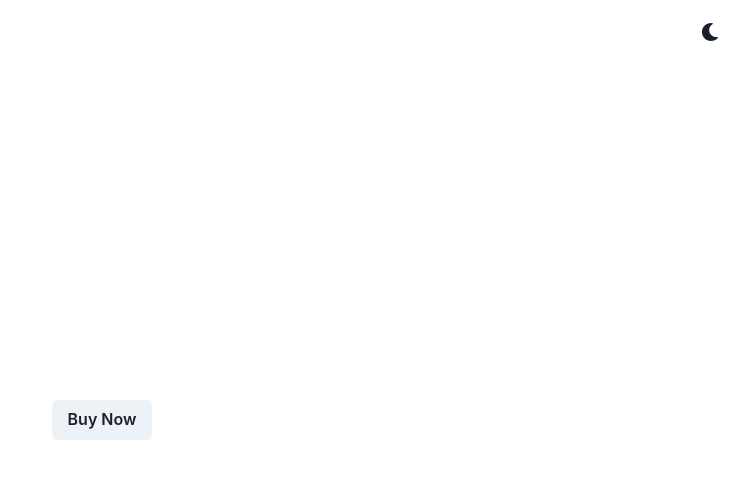
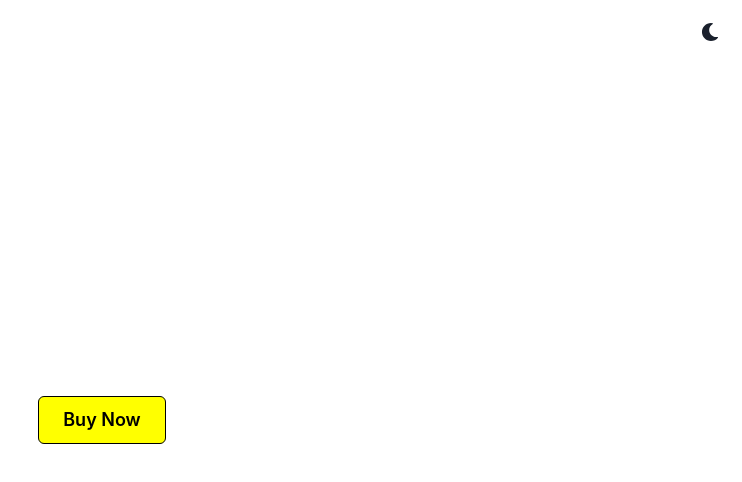
Before and after one commit to changviv/animations, a React (Create React App) app: page / in a window 1280 px wide. Shown: the top 482 px of the page, without its empty margins (538-1280 px from the left). Built offline with nearby package versions, Linux system fonts and the light colour scheme.

Commit message:
add styling to button, challenge day 1 finish

```diff
--- a/public/index.html
+++ b/public/index.html
@@ -9,7 +9,7 @@
       name="description"
       content="Web site created using create-react-app"
     />
-    <link rel="apple-touch-icon" href="%PUBLIC_URL%/logo192.png" />
+    <!-- <link rel="apple-touch-icon" href="%PUBLIC_URL%/logo192.png" /> -->
     <!--
       manifest.json provides metadata used when your web app is installed on a
       user's mobile device or desktop. See https://developers.google.com/web/fundamentals/web-app-manifest/
--- a/src/MarqueeButton.tsx
+++ b/src/MarqueeButton.tsx
@@ -1,6 +1,5 @@
 import { Button, Text, keyframes } from "@chakra-ui/react";
 import { useState } from "react";
-// import "./MarqueeButton.css";
 
 const MarqueeButton = (): JSX.Element => {
   const [onHover, setOnHover] = useState(false);
@@ -18,18 +17,18 @@ const MarqueeButton = (): JSX.Element => {
       overflowX="hidden"
       transition={"all .4s ease-out"}
       position={"relative"}
+      size="lg"
+      bgColor="yellow"
+      color="black"
+      borderRadius="6px"
+      border={"1px solid black"}
+      _hover={{
+        borderRadius: "15px",
+        bgColor: "hotpink",
+        color: "black",
+      }}
     >
-      <Text
-        _after={{
-          position: "absolute",
-          left: " 130%",
-          width: "100%",
-          textAlign: "center",
-        }}
-        animation={animation}
-      >
-        {onHover ? "Add to cart" : "Buy Now"}
-      </Text>
+      <Text animation={animation}>{onHover ? "Add to cart" : "Buy Now"}</Text>
       <Text
         position={"absolute"}
         left="120%"
```
